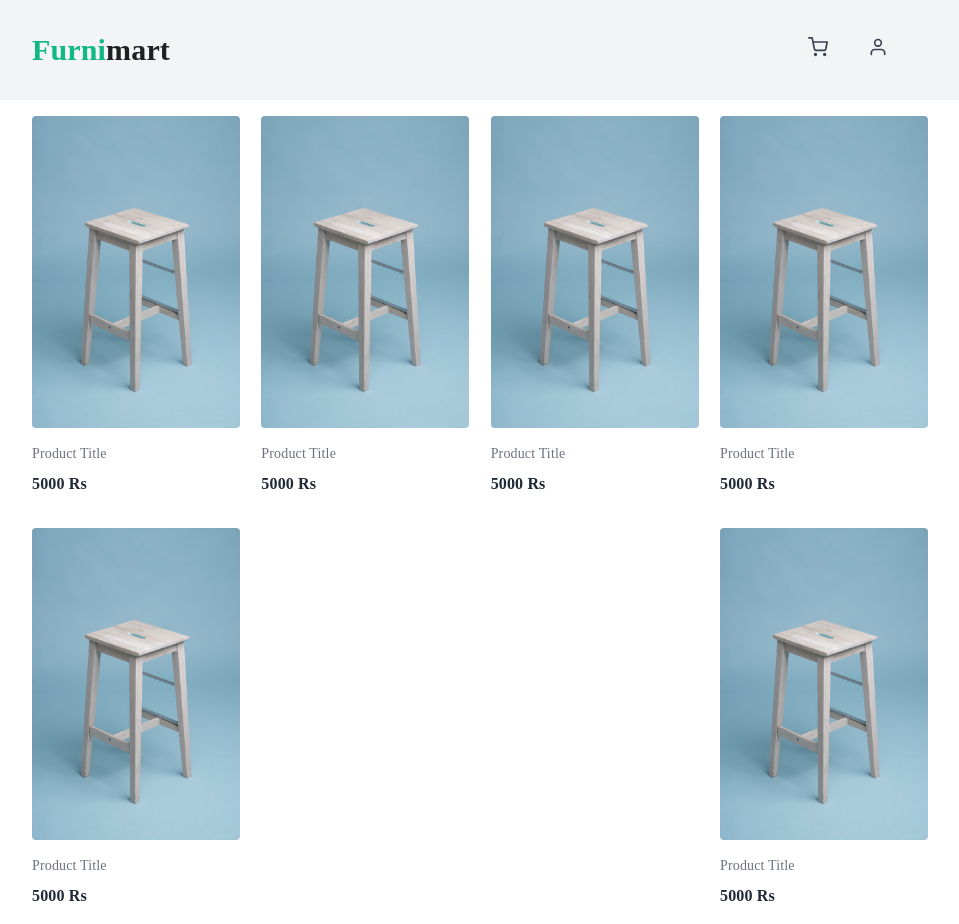
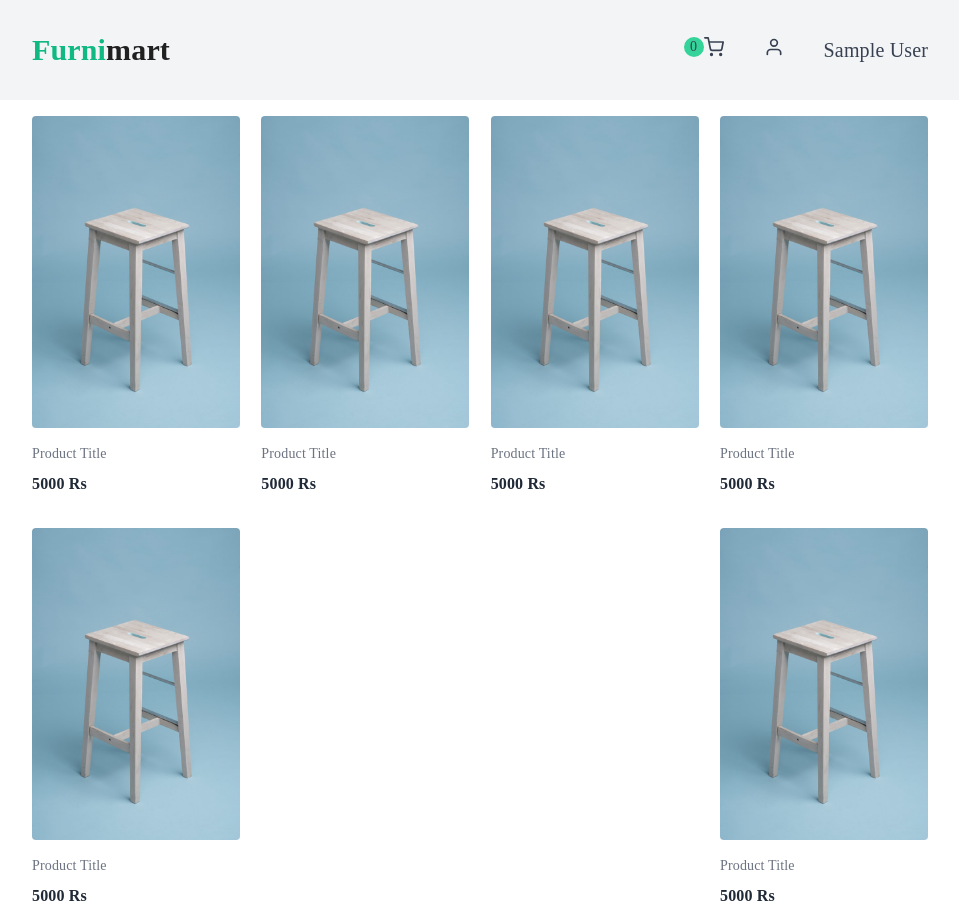
Before and after one commit to BlueZ-95/furnimart, a Next.js app: page / in a window 1280 px wide. Shown: the whole page, without its empty margins (160-1119 px from the left). Built offline with nearby package versions, Linux system fonts and the light colour scheme; sample sign-in values are in the browser's storage; a web font is replaced by a local one.

Commit message:
added states in components

```diff
--- a/components/Core/ProductCard/ProductCard.js
+++ b/components/Core/ProductCard/ProductCard.js
@@ -1,6 +1,14 @@
 import { FiHeart } from "react-icons/fi";
+import { useSetRecoilState } from "recoil";
+import { currentCartState } from "../../../lib/recoil-atoms";
 
 export const ProductCard = ({ productImage, productTitle, productPrice }) => {
+  const currentCart = useSetRecoilState(currentCartState);
+
+  const addItemInCart = () => {
+    currentCart((prevItems) => [...prevItems, { itemName: "Abc" }]);
+  };
+
   return (
     <div className="product-card inline-block my-4">
       <div className="group product-card__image cursor-pointer relative w-52 rounded overflow-hidden flex justify-center">
@@ -9,7 +17,9 @@ export const ProductCard = ({ productImage, productTitle, productPrice }) => {
           <span className="p-3 border-r border-gray-200 hover:text-red-400">
             <FiHeart />
           </span>
-          <p className="p-3 text-sm">ADD TO CART</p>
+          <p className="p-3 text-sm" onClick={addItemInCart}>
+            ADD TO CART
+          </p>
         </div>
       </div>
       <p className="product-card__title text-sm mt-4 text-gray-500">
--- a/components/Header/Header.js
+++ b/components/Header/Header.js
@@ -1,9 +1,10 @@
 import { FiShoppingCart, FiUser } from "react-icons/fi";
 import { useRecoilValue } from "recoil";
-import { currentUserName } from "../../lib/recoil-atoms";
+import { numberOfItemsInCart, userNameState } from "../../lib/recoil-atoms";
 
 export const Header = () => {
-  const userName = useRecoilValue(currentUserName);
+  const userName = useRecoilValue(userNameState);
+  const cartItemNumber = useRecoilValue(numberOfItemsInCart);
 
   return (
     <div className="header bg-gray-100 py-8">
@@ -16,7 +17,12 @@ export const Header = () => {
           </div>
           <ul className="header__navigation text-xl text-gray-700 font-medium cursor-pointer">
             <li>
-              <FiShoppingCart />
+              <div className="relative">
+                <span className="absolute flex items-center justify-center top-0 right-full text-sm bg-green-400 w-5 h-5 rounded-full">
+                  {cartItemNumber}
+                </span>
+                <FiShoppingCart />
+              </div>
             </li>
             <li>
               <FiUser />
--- a/components/Home/Home.js
+++ b/components/Home/Home.js
@@ -1,6 +1,22 @@
+import { useRouter } from "next/router";
+import { useEffect } from "react";
+import { useSetRecoilState } from "recoil";
 import { Header, Products } from "..";
+import { currentUserState } from "../../lib/recoil-atoms";
 
 export const Home = () => {
+  const setUserState = useSetRecoilState(currentUserState);
+  const router = useRouter();
+
+  useEffect(() => {
+    const _currentUser = JSON.parse(localStorage.getItem("currentUser"));
+    console.log(_currentUser);
+    if (_currentUser) {
+      setUserState(_currentUser);
+    } else {
+      router.push("/login");
+    }
+  }, []);
   return (
     <div className="home font-gemunu">
       <Header />
--- a/components/LoginForm/LoginForm.js
+++ b/components/LoginForm/LoginForm.js
@@ -26,11 +26,13 @@ export const LoginForm = () => {
           return;
         }
         setUserState(user);
+        console.log(user);
+        localStorage.setItem("currentUser", JSON.stringify(user));
         router.push("/");
       })
       .catch((err) => {
         console.log(err);
-        alert("Credentials Did not match");
+        alert("Credentials did not match !");
       });
   };
 
@@ -38,11 +40,6 @@ export const LoginForm = () => {
     var buttonText = e.target.innerText;
     setIsLoginFormVisible(isLoginFormVisible ? false : true);
   };
-
-  function setUserDetailsToLocal(userDetails) {
-    localStorage.setItem("userDetails", JSON.stringify({ userDetails }));
-    router.push("/");
-  }
 
   return (
     <main className="h-screen flex flex-col items-center justify-center bg-gray-50">
--- a/lib/recoil-atoms.js
+++ b/lib/recoil-atoms.js
@@ -1,11 +1,23 @@
 import { atom, selector } from "recoil";
 
+// Current User States
 export const currentUserState = atom({
-  key: "currentUser",
+  key: "currentUserState",
   default: {},
 });
 
-export const currentUserName = selector({
-  key: "userName",
+export const userNameState = selector({
+  key: "userNameState",
   get: ({ get }) => get(currentUserState)?.name,
 });
+
+// Current Cart States
+export const currentCartState = atom({
+  key: "currentCartState",
+  default: [],
+});
+
+export const numberOfItemsInCart = selector({
+  key: "numberOfItemsInCart",
+  get: ({ get }) => get(currentCartState)?.length,
+});
```
